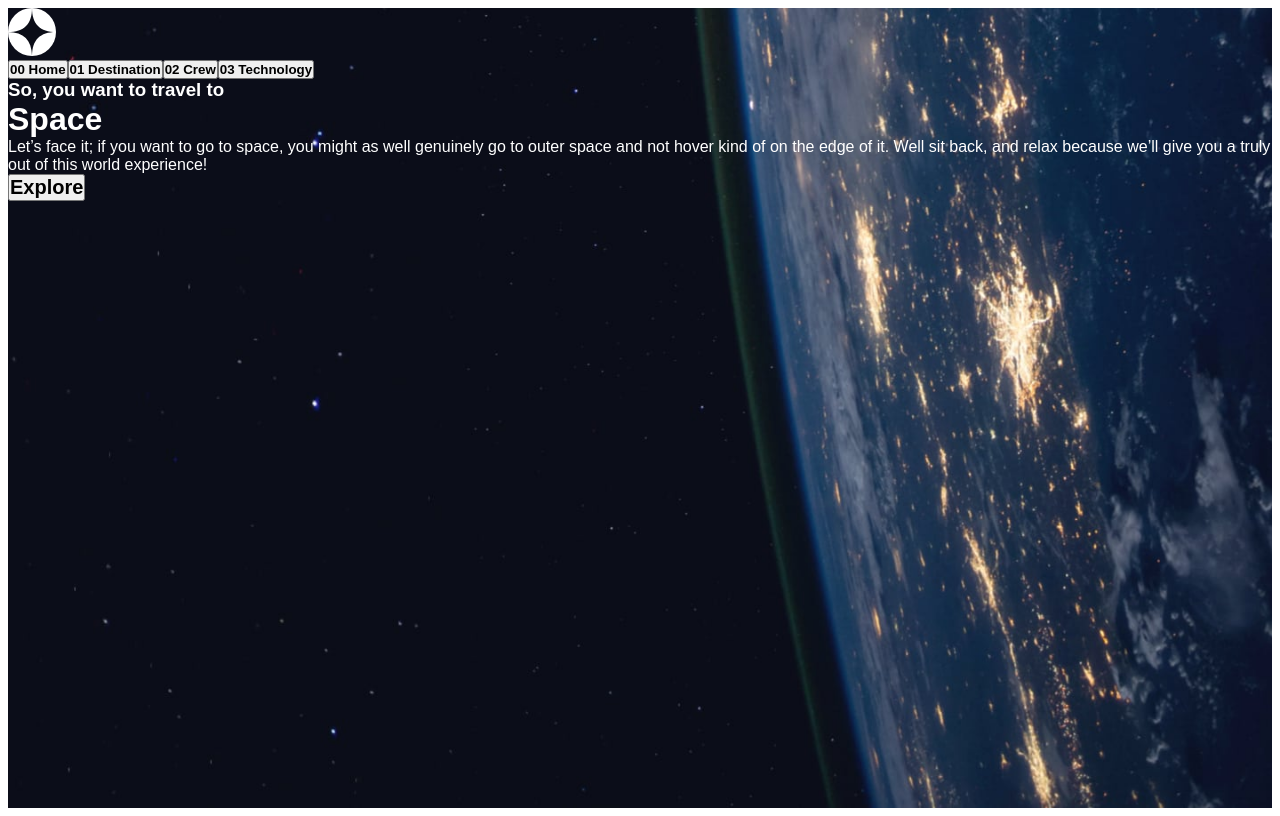
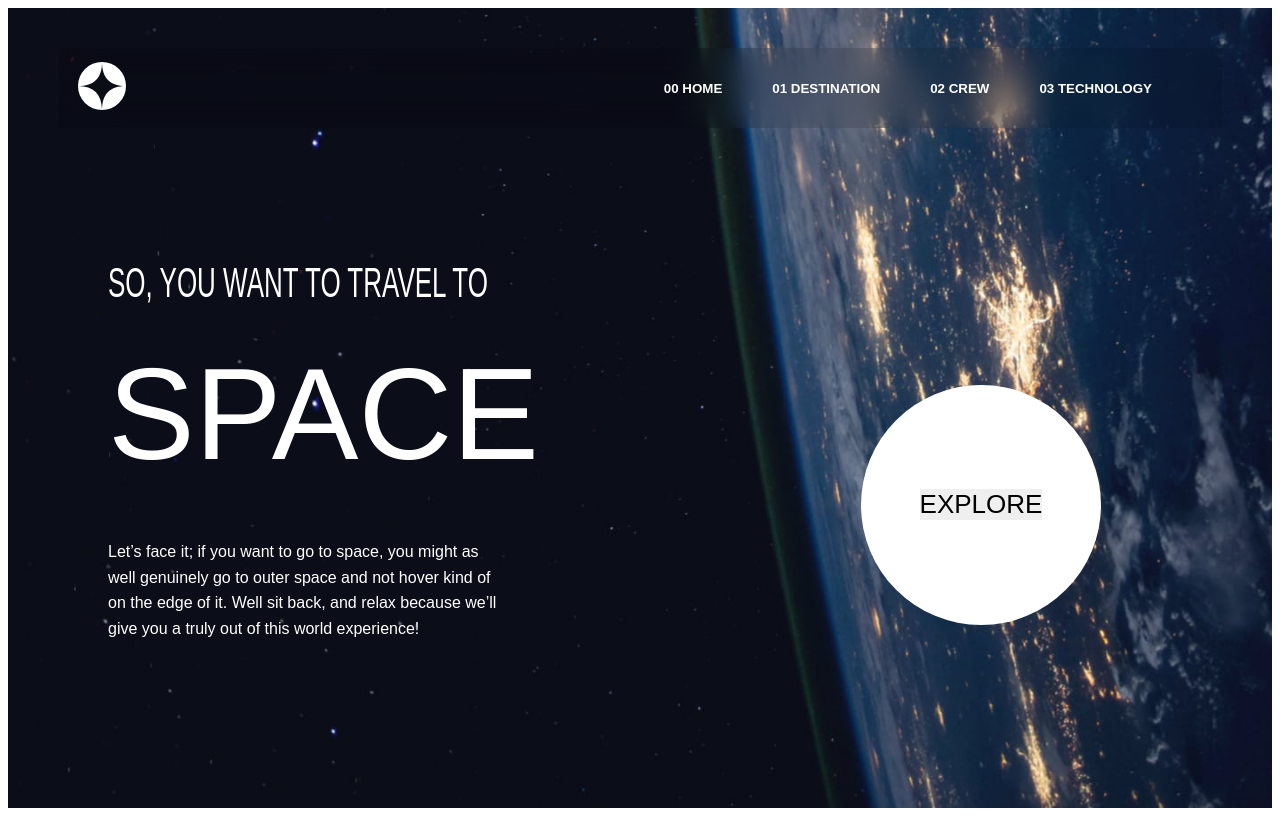
Before and after one commit to PrivDDOS/Angular-Space-Tourist, an Angular app: page / in a window 1280 px wide. Built offline with nearby package versions, Linux system fonts and the light colour scheme.

Commit message:
Adding style to Home component and create Destination component

```diff
--- /dev/null
+++ b/src/app/components/destination/destination.html
@@ -0,0 +1 @@
+<p>destination works!</p>
--- a/src/app/components/home-page/home-page.css
+++ b/src/app/components/home-page/home-page.css
@@ -17,3 +17,119 @@ body {
     background-size: cover;
     background-repeat: no-repeat;
 }
+
+#nav {
+    padding: 40px 50px 0 50px;
+}
+
+#nav-container {
+    height: 80px;
+    display: flex;
+    justify-content: space-between;
+    align-items: center;
+    background-color: rgba(0, 0, 0, 0.1);
+    backdrop-filter: blur(16px);
+    padding: 0 20px;
+}
+
+.nav-left:hover {
+    cursor: pointer;
+}
+
+.nav-right {
+    display: flex;
+    align-items: center;
+}
+
+.nav-right .btn {
+    position: relative;
+    display: inline-block;
+    text-transform: uppercase;
+    background: none;
+    border: none;
+    color: white;
+    height: 80px;
+    margin-right: 50px;
+    cursor: pointer;
+}
+
+.nav-right .btn::after {
+    content: '';
+    position: absolute;
+    background-color: white;
+    left: 0;
+    bottom: 0;
+    width: 0;
+    height: 2px;
+    transition: width 0.3s ease-in-out;
+}
+
+.nav-right .btn:hover::after {
+    width: 100%;
+}
+
+#content-container {
+    display: flex;
+    width: 100%;
+    margin-top: 140px;
+}
+
+.content-left {
+    width: 50%;
+    display: flex;
+    justify-content: flex-start;
+    flex-direction: column;
+    margin-left: 100px;
+}
+
+.content-left h3 {
+    font-size: 26px;
+    font-weight: 100;
+    transform: scaleY(1.6);
+    text-transform: uppercase;
+    margin-bottom: 40px;
+}
+
+.content-left h1 {
+    font-size: 130px;
+    font-weight: lighter;
+    text-transform: uppercase;
+    margin-bottom: 50px;
+}
+
+.content-left p {
+    font-size: 16px;
+    padding-right: 190px;
+    line-height: 1.6rem;
+}
+
+
+.content-right {
+    width: 50%;
+    display: flex;
+    justify-content: center;
+    align-items: center;
+}
+
+.btn-container {
+    display: flex;
+    justify-content: center;
+    align-items: center;
+    color: black;
+    background-color: white;
+    width: 240px;
+    height: 240px;
+    border-radius: 50%;
+    margin-top: 100px;
+    cursor: pointer;
+}
+
+.btn-container .btn {
+    border: none;
+}
+
+.btn-container .btn h2 {
+    font-size: 26px;
+    text-transform: uppercase;
+    font-weight: 100;
+}
--- a/src/app/components/home-page/home-page.html
+++ b/src/app/components/home-page/home-page.html
@@ -2,7 +2,7 @@
 
     <div id="container">
 
-        <header>
+        <header id="nav">
             <div id="nav-container">
 
                 <nav class="nav-left">
@@ -28,7 +28,7 @@
             </div>
         </header>
 
-        <main class="content-container">
+        <main id="content-container">
 
             <div class="content-left">
                 <h3>So, you want to travel to</h3>
```
Also changed, not shown: src/app/components/destination/destination.ts (added, +11 -0 lines), src/app/components/destination/destination.css (added), 1 other file (tests, documents, lock files or other folders).
